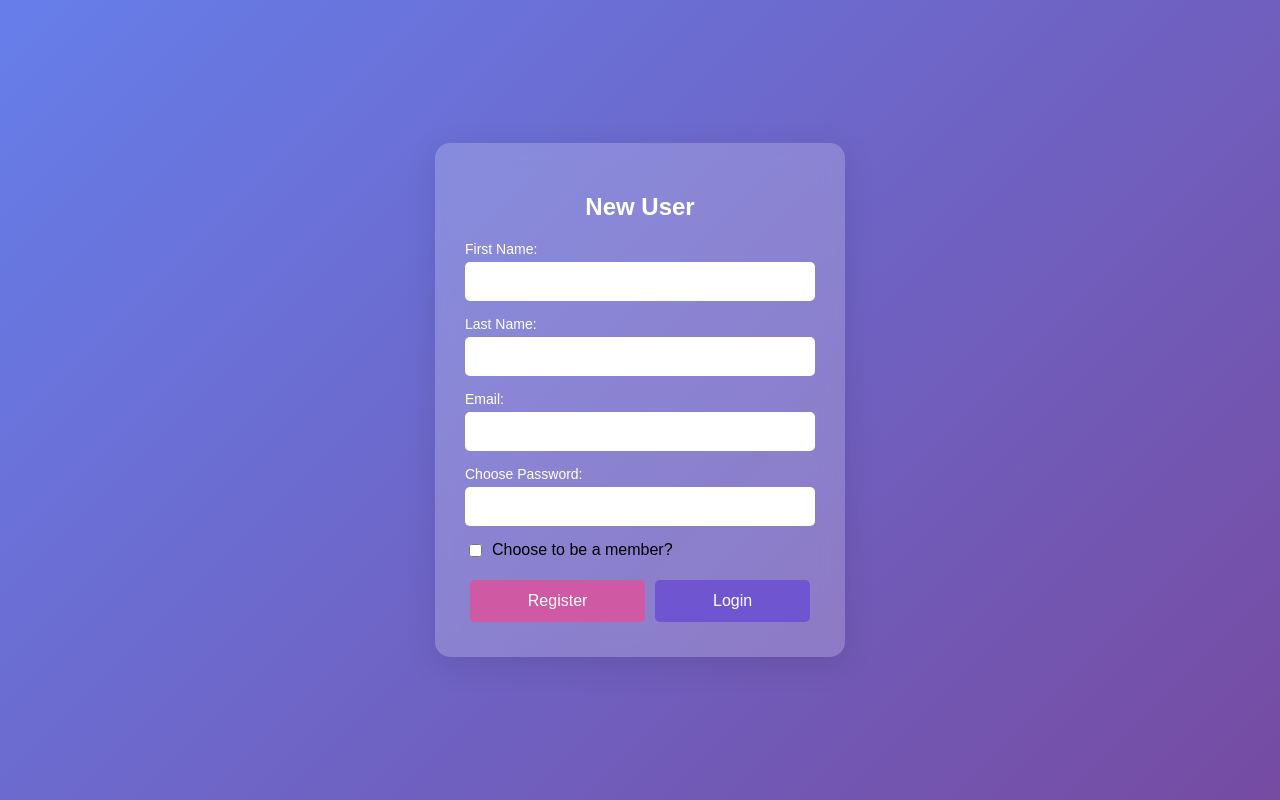
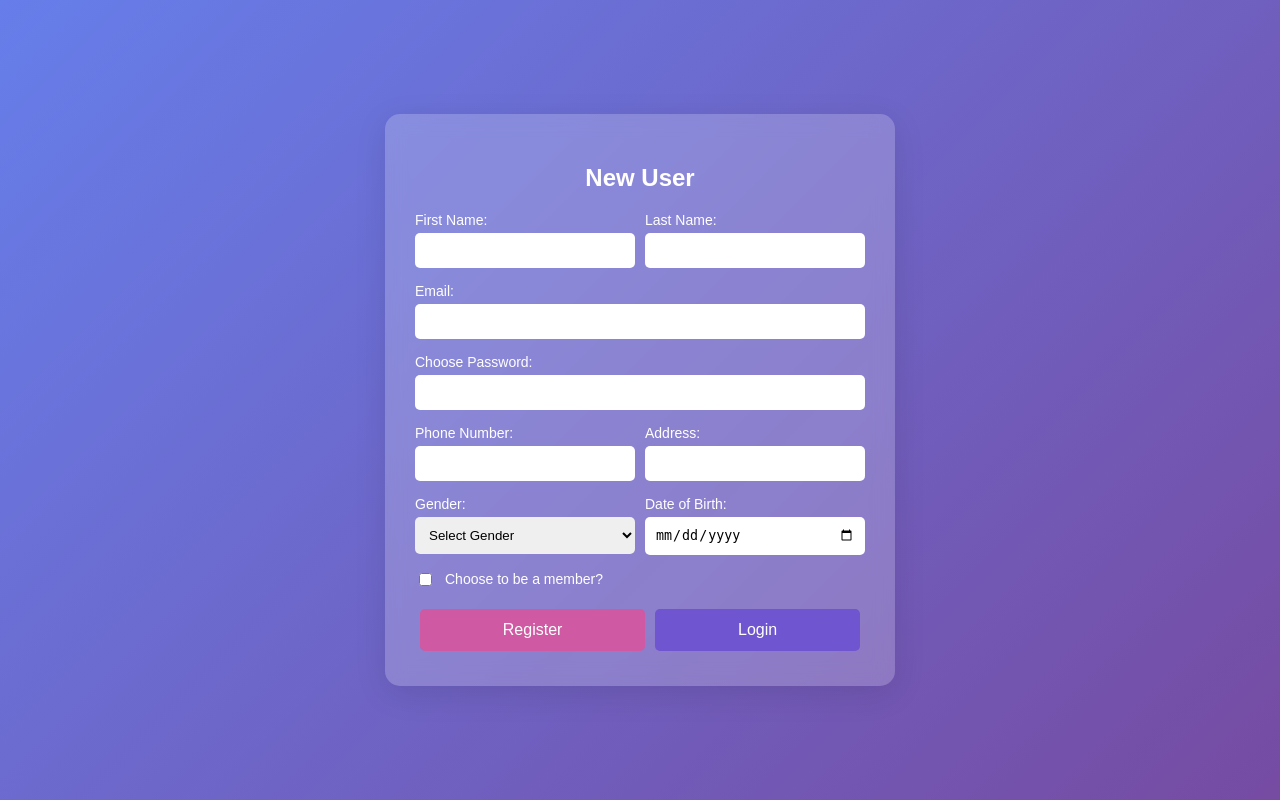
Before and after one commit to AdvancedWebTeam0/togetherCulture, a Django app: page /loginRegistration/register/ in a window 1280 px wide. Run offline with Django 5.2, Linux system fonts and the light colour scheme.

Commit message:
added new fields in registration form.

```diff
--- a/together_culture/loginRegistrationApp/templates/Register.html
+++ b/together_culture/loginRegistrationApp/templates/Register.html
@@ -21,7 +21,7 @@
             border-radius: 15px;
             box-shadow: 0 8px 32px rgba(0, 0, 0, 0.1);
             text-align: center;
-            width: 350px;
+            width: 450px;
             animation: fadeIn 1s ease-in-out;
         }
         @keyframes fadeIn {
@@ -38,28 +38,35 @@
             text-align: left;
             margin-bottom: 15px;
         }
+        .form-row {
+            display: grid;
+            grid-template-columns: repeat(2, 1fr);
+            gap: 10px;
+        }
         .form-group label {
             color: white;
             font-size: 14px;
             margin-bottom: 5px;
         }
-        .form-group input {
-            padding: 12px;
+        .form-group input,
+        .form-group select {
+            padding: 10px;
             border: none;
             border-radius: 5px;
             outline: none;
             transition: 0.3s;
         }
-        .form-group input:focus {
+        .form-group input:focus,
+        .form-group select:focus {
             transform: scale(1.05);
         }
         .checkbox-container {
             display: flex;
             align-items: center;
+            gap: 10px;
             margin-bottom: 15px;
-        }
-        .checkbox-container input {
-            margin-right: 10px;
+            color: white;
+            font-size: 14px;
         }
         .button-group {
             display: flex;
@@ -89,23 +96,100 @@
             background-color: #a168d7;
         }
     </style>
+</head>
+<body>
+    <div class="form-container">
+        <h2>New User</h2>
+        <form name="register" method="POST" onsubmit="handleRegister(event);" enctype="multipart/form-data">
+            {% csrf_token %}
+
+            <!-- First Name and Last Name Side by Side -->
+            <div class="form-row">
+                <div class="form-group">
+                    <label for="firstName">First Name:</label>
+                    <input type="text" id="firstName" name="firstName" required>
+                </div>
+                <div class="form-group">
+                    <label for="lastName">Last Name:</label>
+                    <input type="text" id="lastName" name="lastName" required>
+                </div>
+            </div>
+
+            <div class="form-group">
+                <label for="email">Email:</label>
+                <input type="email" id="email" name="email" required>
+            </div>
+
+            <div class="form-group">
+                <label for="password">Choose Password:</label>
+                <input type="password" id="password" name="password" required>
+            </div>
+
+            <!-- Phone Number and Address Side by Side -->
+            <div class="form-row">
+                <div class="form-group">
+                    <label for="phone_number">Phone Number:</label>
+                    <input type="text" id="phone_number" name="phone_number" required>
+                </div>
+                <div class="form-group">
+                    <label for="address">Address:</label>
+                    <input type="text" id="address" name="address" required>
+                </div>
+            </div>
+
+            <!-- Gender and Date of Birth Side by Side -->
+            <div class="form-row">
+                <div class="form-group">
+                    <label for="gender">Gender:</label>
+                    <select id="gender" name="gender">
+                        <option value="">Select Gender</option>
+                        <option value="Male">Male</option>
+                        <option value="Female">Female</option>
+                        <option value="Other">Other</option>
+                    </select>
+                </div>
+                <div class="form-group">
+                    <label for="date_of_birth">Date of Birth:</label>
+                    <input type="date" id="date_of_birth" name="date_of_birth" required>
+                </div>
+            </div>
+
+            <div class="checkbox-container">
+                <input type="checkbox" id="terms" name="terms">
+                <label for="terms">Choose to be a member?</label>
+            </div>
+
+            <div class="button-group">
+                <button type="submit" name="reg">Register</button>
+                <button type="button" onclick="window.location.href='../login/'">Login</button>
+            </div>
+        </form>
+    </div>
+</body>
 <script>
 function handleRegister(event) {
-            event.preventDefault();
+    event.preventDefault();  // Prevent default form submission
+
     const firstName = document.getElementById('firstName').value;
     const lastName = document.getElementById('lastName').value;
     const email = document.getElementById('email').value;
     const password = document.getElementById('password').value;
-            const terms = document.getElementById('terms').checked?'on':'off';
+    const terms = document.getElementById('terms').checked ? 'on' : 'off';
     const csrfToken = document.querySelector('[name=csrfmiddlewaretoken]').value;
 
-            const url = `../insertUser/`;
+    const url = `../insertUser/`;  // This is the server-side URL
     const formData = new URLSearchParams();
     formData.append('firstName', firstName);
     formData.append('lastName', lastName);
     formData.append('email', email);
     formData.append('password', password);
     formData.append('terms', terms);
+
+    // Add other fields if necessary
+    formData.append('phone_number', document.getElementById('phone_number').value);
+    formData.append('address', document.getElementById('address').value);
+    formData.append('gender', document.getElementById('gender').value);
+    formData.append('date_of_birth', document.getElementById('date_of_birth').value);
 
     fetch(url, {
         method: 'POST',
@@ -118,7 +202,8 @@
     .then(response => {
         if (response.ok) {
             if (response.redirected) {
-                        window.location.href = response.url;
+                // If the response is a redirect, handle it manually
+                window.location.href = response.url;  // Redirect to the new page
                 return null;
             }
             return response.text();
@@ -128,10 +213,9 @@
         });
     })
     .then(data => {
-                if (data && (data.includes('<html') || data.includes('<!DOCTYPE html>'))) {
-                    document.open();
-                    document.write(data);
-                    document.close();
+        // You can handle successful responses here if needed
+        if (data) {
+            console.log("Form submitted successfully", data);
         }
     })
     .catch(error => {
--- a/together_culture/loginRegistrationApp/views.py
+++ b/together_culture/loginRegistrationApp/views.py
@@ -44,6 +44,11 @@ def insert_user(request):
             password = make_password(request.POST['password'])
             currentUserType = "NORMAL_USER"
             haveInterestMembership = request.POST.get('terms') == 'on'
+            # New Fields
+            phone_number = request.POST.get('phone_number', '')
+            address = request.POST.get('address', '')
+            gender = request.POST.get('gender', '')
+            date_of_birth = request.POST.get('date_of_birth', None)
 
             # Generate a slug based on the user name
             userSlug = slugify(userName)
@@ -63,7 +68,11 @@ def insert_user(request):
                 password=password,
                 current_user_type=currentUserType,
                 have_interest_membership=haveInterestMembership,
-                userSlug=userSlug
+                userSlug=userSlug,
+                phone_number=phone_number,
+                address=address,
+                gender=gender,
+                date_of_birth=date_of_birth
             )
             us.save()
             logger.info('User registered successfully')
```
Also changed, not shown: other parts of together_culture/loginRegistrationApp/templates/Register.html (+0 -33 lines). Lines whose indentation alone changed are shown as unchanged.
